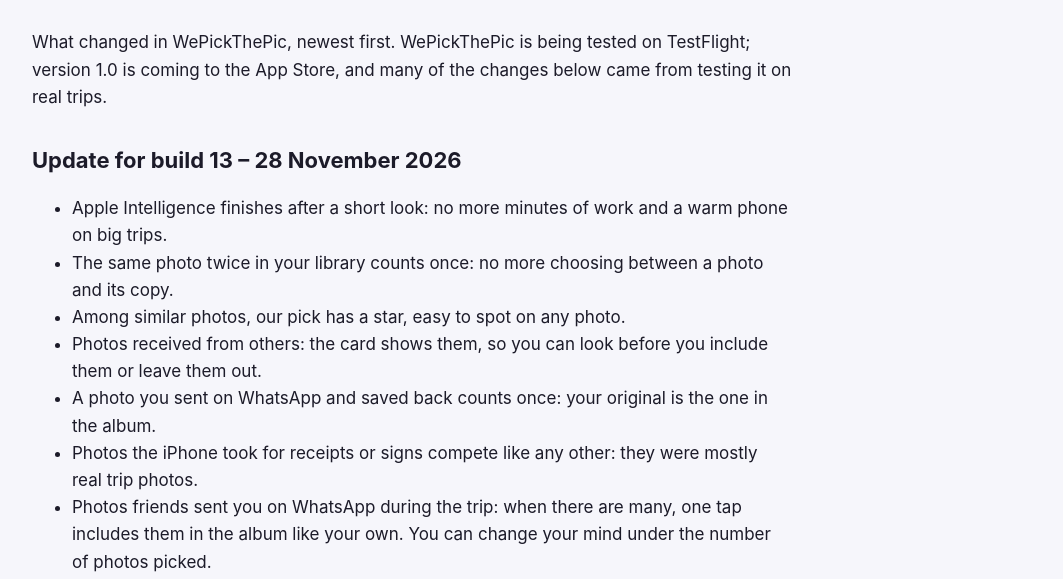
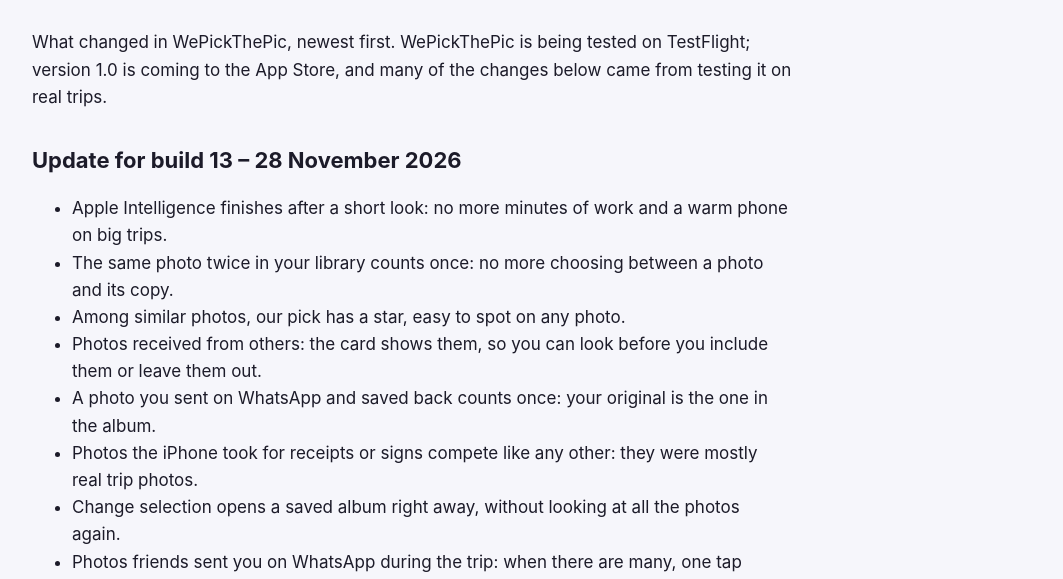
Before and after one commit to ssmartin/wepickthepic-website, a plain HTML site: page changes/index.html in a window 1280 px wide. Shown: the part 216-795 px from the top of the page, without its empty margins (108-1171 px from the left). Drawn offline with Linux system fonts and the light colour scheme.

Commit message:
What's new: Change selection opens right away
Co-Authored-By: Claude Opus 5.5 <noreply@anthropic.com>

```diff
--- a/changes/index.html
+++ b/changes/index.html
@@ -48,6 +48,7 @@
           <li>Photos received from others: the card shows them, so you can look before you include them or leave them out.</li>
           <li>A photo you sent on WhatsApp and saved back counts once: your original is the one in the album.</li>
           <li>Photos the iPhone took for receipts or signs compete like any other: they were mostly real trip photos.</li>
+          <li>Change selection opens a saved album right away, without looking at all the photos again.</li>
           <li>Photos friends sent you on WhatsApp during the trip: when there are many, one tap includes them in the album like your own. You can change your mind under the number of photos picked.</li>
           <li>Left out: "Suggested" marks the day's 3 best again; photos received during the trip have their own mark, "Received".</li>
           <li>Apple Intelligence finishes sooner: it no longer compares similar shots, where its answers weren't reliable.</li>
```
